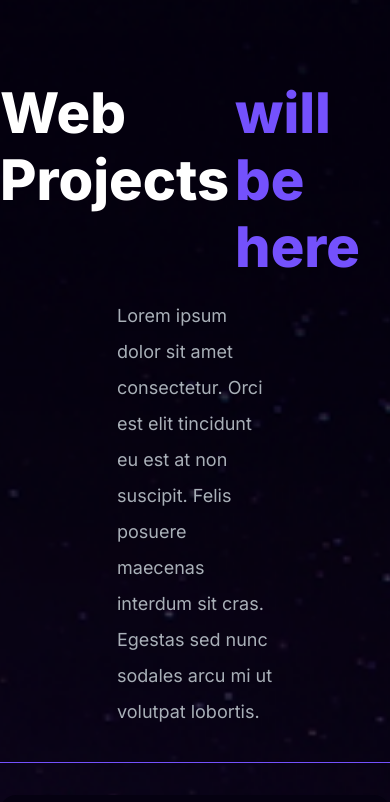
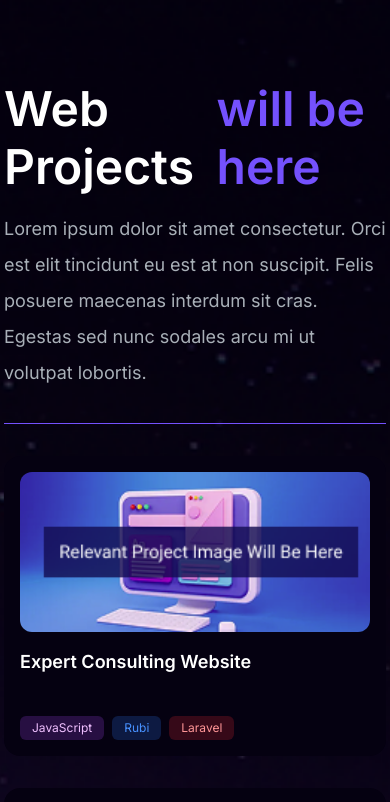
Before and after one commit to nabilislam11/ebt-web-bangla, a website built with Vite: page index.html in a window 390 px wide. Shown: the top 802 px of the page. Built offline with nearby package versions, Linux system fonts and the light colour scheme.

Commit message:
responsive project section

```diff
--- a/index.html
+++ b/index.html
@@ -18,17 +18,17 @@
   </head>
 
   <body class="font-inter" >
-    <div id="project">
-      <div class=" relative py-20  ">
+    <section id="project/nabil">
+      <div class=" relative py-20    px-[4px] lg:px-0">
         <img class="object-cover absolute inset-0 w-full h-full  " src="images/projects.png" alt="project">
       <div class="container mx-auto flex flex-col gap-8
         ">
           <div class="relative z-10 h-full flex flex-col justify-center items-center gap-4 ">
-         <div class="flex gap-1.5">
-           <h1 class="text-white text-[56px] font-extrabold leading-[120%] ">Web Projects </h1>
-           <h2 class="text-web-brand  font-extrabold text-[56px] leading-[120%]"> will be here</h2>
+         <div class="flex gap-4">
+           <h1 class="text-white  text-5xl  md:text-[56px] font-semibold   md:font-extrabold leading-[120%] ">Web Projects </h1>
+           <h2 class="text-web-brand  font-extrabold  text-5xl font-semibold  md:text-[56px] leading-[120%]"> will be here</h2>
          </div>
-         <p class="font-normal text-[18px] leading-9  w-[40%] text-gray-2  ">Lorem ipsum dolor sit amet consectetur. Orci est elit tincidunt eu est at non suscipit. Felis posuere maecenas interdum sit cras. Egestas sed nunc sodales arcu mi ut volutpat lobortis.</p>
+         <p class="font-normal text-[18px] leading-9 lg:w-[40%] text-gray-2  ">Lorem ipsum dolor sit amet consectetur. Orci est elit tincidunt eu est at non suscipit. Felis posuere maecenas interdum sit cras. Egestas sed nunc sodales arcu mi ut volutpat lobortis.</p>
         </div>
         <div class="relative z-10 h-[1px]  w-full bg-web-brand "></div>
         <div class="relative z-10 h-full w-full">
@@ -191,7 +191,7 @@
         </div>
       </div>
       </div>
-    </div>
+    </section>
 
       <path stroke="none" d="M0 0h24v24H0z" fill="none" />
       <path
```
